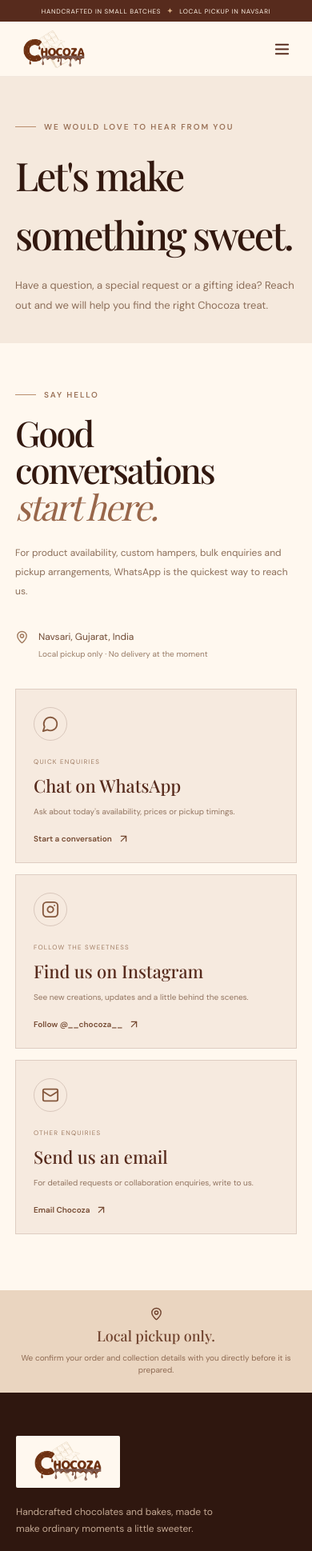
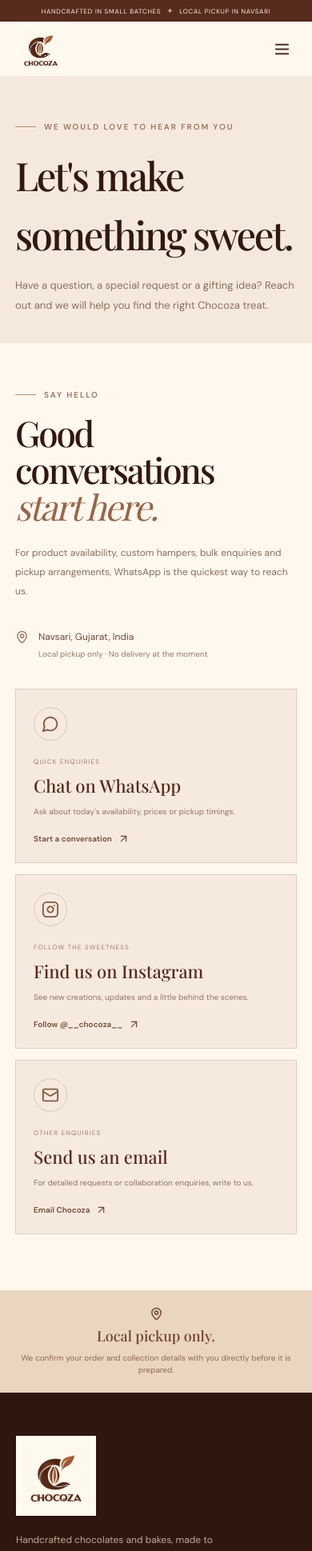
Before and after one commit to viren7801/Chocoza, a Next.js app: page /contact in a window 390 px wide. Shown: the top 1939 px of the page at 80% size. Built offline with nearby package versions, Linux system fonts and the light colour scheme; a web font is replaced by a local one.

Commit message:
Update Chocoza logo and WhatsApp contact
Use the supplied Chocoza logo across the site and update WhatsApp enquiry links to +91 93280 32419.

```diff
--- a/src/app/contact/page.jsx
+++ b/src/app/contact/page.jsx
@@ -31,7 +31,7 @@ export default function Contact() {
             <span className="contact-card-label">QUICK ENQUIRIES</span>
             <h3>Chat on WhatsApp</h3>
             <p>Ask about today's availability, prices or pickup timings.</p>
-            <a href="https://wa.me/919409664446?text=Hi%20Chocoza!%20I%20have%20a%20question." target="_blank" rel="noopener noreferrer">Start a conversation <ArrowUpRight size={15} /></a>
+            <a href="https://wa.me/919328032419?text=Hi%20Chocoza!%20I%20have%20a%20question." target="_blank" rel="noopener noreferrer">Start a conversation <ArrowUpRight size={15} /></a>
           </Reveal>
           <Reveal className="contact-card" delay={90}>
             <span className="contact-icon"><Instagram size={22} /></span>
--- a/src/app/globals.css
+++ b/src/app/globals.css
@@ -60,7 +60,7 @@ button { font: inherit; }
   gap: 30px;
 }
 .brand-mark { display: flex; align-items: center; flex: 0 0 auto; }
-.brand-mark img { width: 116px; height: 58px; object-fit: contain; }
+.brand-mark img { width: 80px; height: 80px; object-fit: contain; }
 .desktop-nav { display: flex; align-items: center; gap: clamp(20px, 3vw, 44px); }
 .nav-link {
   position: relative;
@@ -327,7 +327,7 @@ button { font: inherit; }
 
 .site-footer { padding: 72px max(32px, calc((100% - 1240px) / 2)) 22px; background: #2f170f; color: #f8e8d8; }
 .footer-main { display: grid; grid-template-columns: 1.4fr .7fr .8fr 1fr; gap: 46px; padding-bottom: 60px; }
-.footer-brand img { width: 130px; height: 65px; object-fit: contain; filter: brightness(0) invert(1); }
+.footer-brand img { width: 100px; height: 100px; object-fit: contain; filter: none; }
 .footer-brand p { max-width: 265px; margin: 20px 0; color: #c4a994; font-size: 12px; line-height: 1.8; }
 .footer-social { display: inline-flex; align-items: center; gap: 8px; color: #f1d8c3; font-size: 11px; }
 .footer-column { display: flex; flex-direction: column; align-items: flex-start; gap: 15px; }
@@ -379,7 +379,7 @@ button { font: inherit; }
 @media (max-width: 760px) {
   .announcement { min-height: 27px; gap: 7px; font-size: 8px; letter-spacing: .09em; }
   .nav-shell { width: calc(100% - 36px); height: 68px; gap: 12px; }
-  .brand-mark img { width: 99px; height: 51px; }
+  .brand-mark img { width: 66px; height: 66px; }
   .desktop-nav, .nav-order { display: none; }
   .mobile-menu-button { display: inline-flex; align-items: center; justify-content: center; }
   .mobile-nav {
@@ -516,7 +516,7 @@ button { font: inherit; }
 .contact-card p { margin: 0; color: #927460; font-size: 10px; line-height: 1.7; }
 .contact-card a { display: inline-flex; align-items: center; gap: 7px; margin-top: auto; padding-top: 18px; color: #754a32; font-size: 10px; font-weight: 600; }
 
-.footer-brand img { filter: none; background: var(--cream); padding: 5px; border-radius: 2px; }
+.footer-brand img { filter: none; background: transparent; padding: 0; border-radius: 0; }
 
 @media (max-width: 760px) {
   .about-story-layout { grid-template-columns: 1fr; gap: 28px; padding-top: 55px; padding-bottom: 68px; }
--- a/src/app/layout.js
+++ b/src/app/layout.js
@@ -35,7 +35,7 @@ export const metadata = {
     type: "website",
   },
   icons: {
-    icon: "/favicon.png",
+    icon: "/chocoza-logo.webp",
   },
 };
 
--- a/src/components/Footer.jsx
+++ b/src/components/Footer.jsx
@@ -1,6 +1,5 @@
 import Image from "next/image";
 import Link from "next/link";
-import logo from "../images/logo_new.png";
 import { ArrowUpRight, Instagram, Mail, MapPin, MessageCircle } from "lucide-react";
 
 export default function Footer() {
@@ -9,7 +8,7 @@ export default function Footer() {
       <div className="footer-main">
         <div className="footer-brand">
           <Link href="/" aria-label="Chocoza home">
-            <Image src={logo} alt="Chocoza" width={150} height={70} />
+            <Image src="/chocoza-logo.webp" alt="Chocoza" width={100} height={100} />
           </Link>
           <p>Handcrafted chocolates and bakes, made to make ordinary moments a little sweeter.</p>
           <a
@@ -31,7 +30,7 @@ export default function Footer() {
 
         <div className="footer-column">
           <p className="footer-eyebrow">SAY HELLO</p>
-          <a href="https://wa.me/919409664446" target="_blank" rel="noopener noreferrer">
+          <a href="https://wa.me/919328032419" target="_blank" rel="noopener noreferrer">
             <MessageCircle size={15} /> WhatsApp
           </a>
           <a href="mailto:chocoza.chocolates@gmail.com">
--- a/src/components/Navbar.jsx
+++ b/src/components/Navbar.jsx
@@ -5,7 +5,6 @@ import Link from "next/link";
 import { useState } from "react";
 import { usePathname } from "next/navigation";
 import { Menu, X, ArrowUpRight, MessageCircle } from "lucide-react";
-import logo from "../images/logo_new.png";
 
 const links = [
   { label: "Home", href: "/" },
@@ -28,7 +27,7 @@ export default function Navbar() {
 
       <div className="nav-shell">
         <Link href="/" className="brand-mark" aria-label="Chocoza home" onClick={() => setOpen(false)}>
-          <Image src={logo} alt="Chocoza" width={142} height={64} priority />
+          <Image src="/chocoza-logo.webp" alt="Chocoza" width={80} height={80} priority />
         </Link>
 
         <nav className="desktop-nav" aria-label="Main navigation">
@@ -45,7 +44,7 @@ export default function Navbar() {
 
         <a
           className="nav-order"
-          href="https://wa.me/919409664446?text=Hi%20Chocoza!%20I%27d%20like%20to%20know%20more%20about%20your%20products."
+          href="https://wa.me/919328032419?text=Hi%20Chocoza!%20I%27d%20like%20to%20know%20more%20about%20your%20products."
           target="_blank"
           rel="noopener noreferrer"
         >
@@ -79,7 +78,7 @@ export default function Navbar() {
           </Link>
         ))}
         <a
-          href="https://wa.me/919409664446?text=Hi%20Chocoza!%20I%27d%20like%20to%20know%20more%20about%20your%20products."
+          href="https://wa.me/919328032419?text=Hi%20Chocoza!%20I%27d%20like%20to%20know%20more%20about%20your%20products."
           target="_blank"
           rel="noopener noreferrer"
           onClick={() => setOpen(false)}
--- a/src/components/card_widgets/ProductCard.jsx
+++ b/src/components/card_widgets/ProductCard.jsx
@@ -8,7 +8,7 @@ export default function ProductCard({
   image,
   isBestSeller,
 }) {
-  const phoneNumber = "+919409664446";
+  const phoneNumber = "919328032419";
   const predefinedMessage = `I want to buy the ${title} from Chocoza!`;
   const whatsappLink = `https://wa.me/${phoneNumber}?text=${encodeURIComponent(
     predefinedMessage
--- a/src/data/catalog.js
+++ b/src/data/catalog.js
@@ -87,7 +87,7 @@ export const productCategories = [
 ];
 
 export function getWhatsAppLink(message) {
-  const link = new URL("https://wa.me/919409664446");
+  const link = new URL("https://wa.me/919328032419");
   link.searchParams.set("text", message);
   return link.toString();
 }
```
Also changed, not shown: public/chocoza-logo.webp (added).
